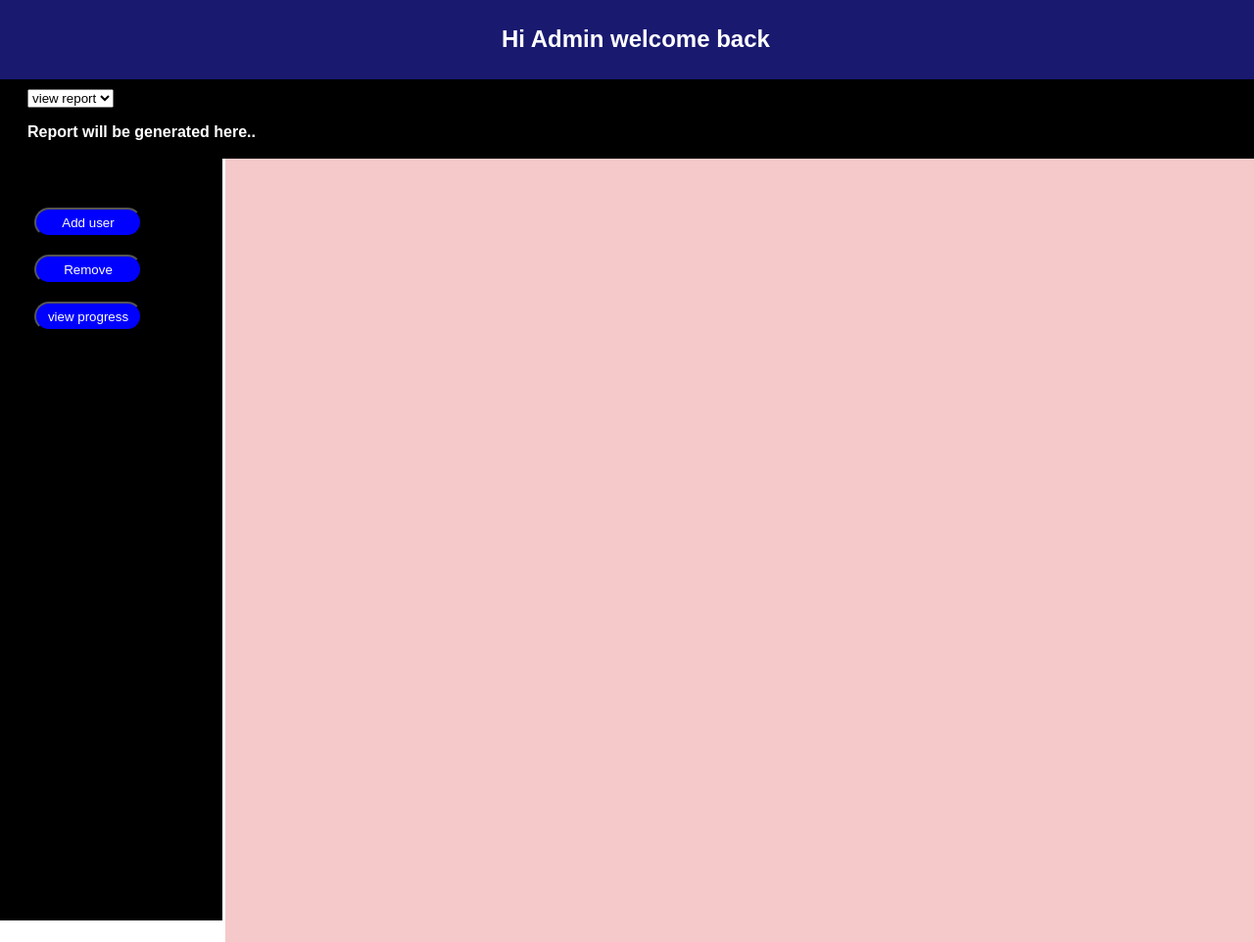
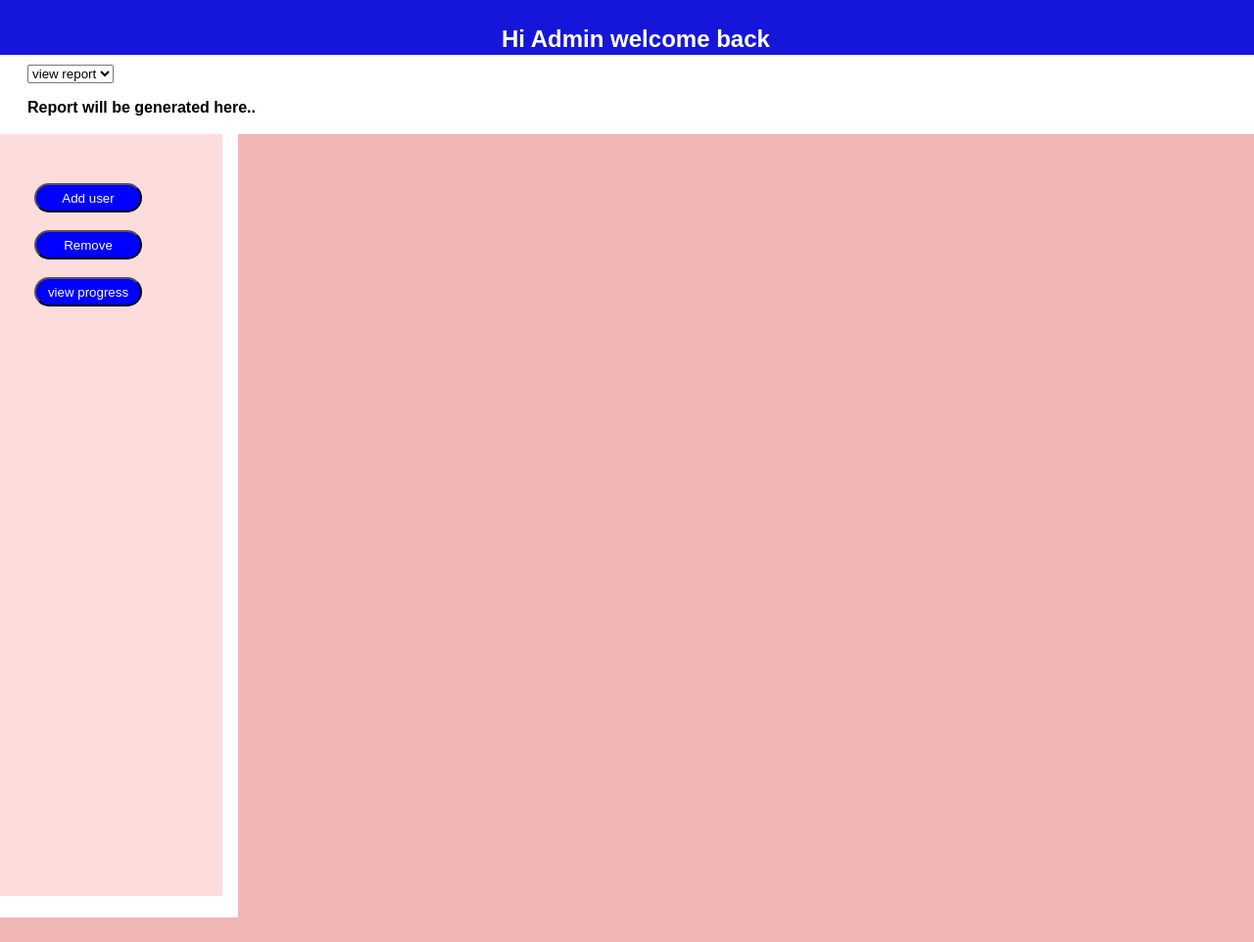
Before and after one commit to vikky75/sales_tracker, a PHP site: page /adminpage.php in a window 1280 px wide. Shown: the whole page at 98% size. After the commit the page ends 937 px from the top, so only its background shows below. Run offline with PHP 8.4, Linux system fonts and the light colour scheme.

Commit message:
Add files via upload

```diff
--- a/login.css
+++ b/login.css
@@ -5,7 +5,7 @@ body {
   background: url() no-repeat;
   background-size: cover;
 }
-
+/*------------------------INDEX.PHP&LOGIN.PHP----------------------------*/
 .login-box {
   width: 280px;
   position: absolute;
@@ -58,6 +58,7 @@ body {
   cursor: pointer;
   margin: 12px 0;
 }
+/*----------------------------------------INPUT.PHP-------------------------------*/
 .container-fluid {
   background-color: #2b2bbe;
   color: white;
@@ -81,26 +82,43 @@ body {
   height: 40px;
   font-size: 20px;
 }
+/*---------------------------------ADMINPAGE.PHP--------------------------*/
 .container {
   width: 100%;
   height: 100%;
+}
+.heading {
+  width: 61%;
+  height: 50px;
+  border-collapse: collapse;
+  background-color: rgb(22, 22, 218);
+  color: white;
+  padding-top: 6px;
+  padding-left: 40%;
+}
+.nam {
+  width: 98%;
+  background-color: white;
+  padding-top: 10px;
+  padding-left: 28px;
+  color: black;
 }
 .but {
   width: 15%;
   height: 91%;
   float: left;
-  background-color: black;
+  background-color: rgb(253, 220, 220);
+
   border-collapse: collapse;
   padding-top: 50px;
   padding-left: 35px;
 }
 .grap {
-  width: 82%;
+  width: 81%;
   height: 100%;
   float: right;
-  background-color: rgb(245, 201, 201);
+  background-color: rgb(240, 182, 182);
   border-collapse: collapse;
-  padding: ;
   position: relative;
   z-index: 1;
 }
@@ -112,6 +130,7 @@ body {
   width: 110px;
   height: 30px;
 }
+/*--------------------------------------ENTRY.PHP-------------------------*/
 .back {
   margin: 20px;
   border-color: solid rgb(3, 3, 155);
@@ -121,19 +140,3 @@ body {
   width: 110px;
   height: 30px;
 }
-.heading {
-  width: 61%;
-  height: 75px;
-  border-collapse: collapse;
-  background-color: #191970;
-  color: white;
-  padding-top: 6px;
-  padding-left: 40%;
-}
-.nam {
-  width: 98%;
-  background-color: black;
-  padding-top: 10px;
-  padding-left: 28px;
-  color: white;
-}
```
